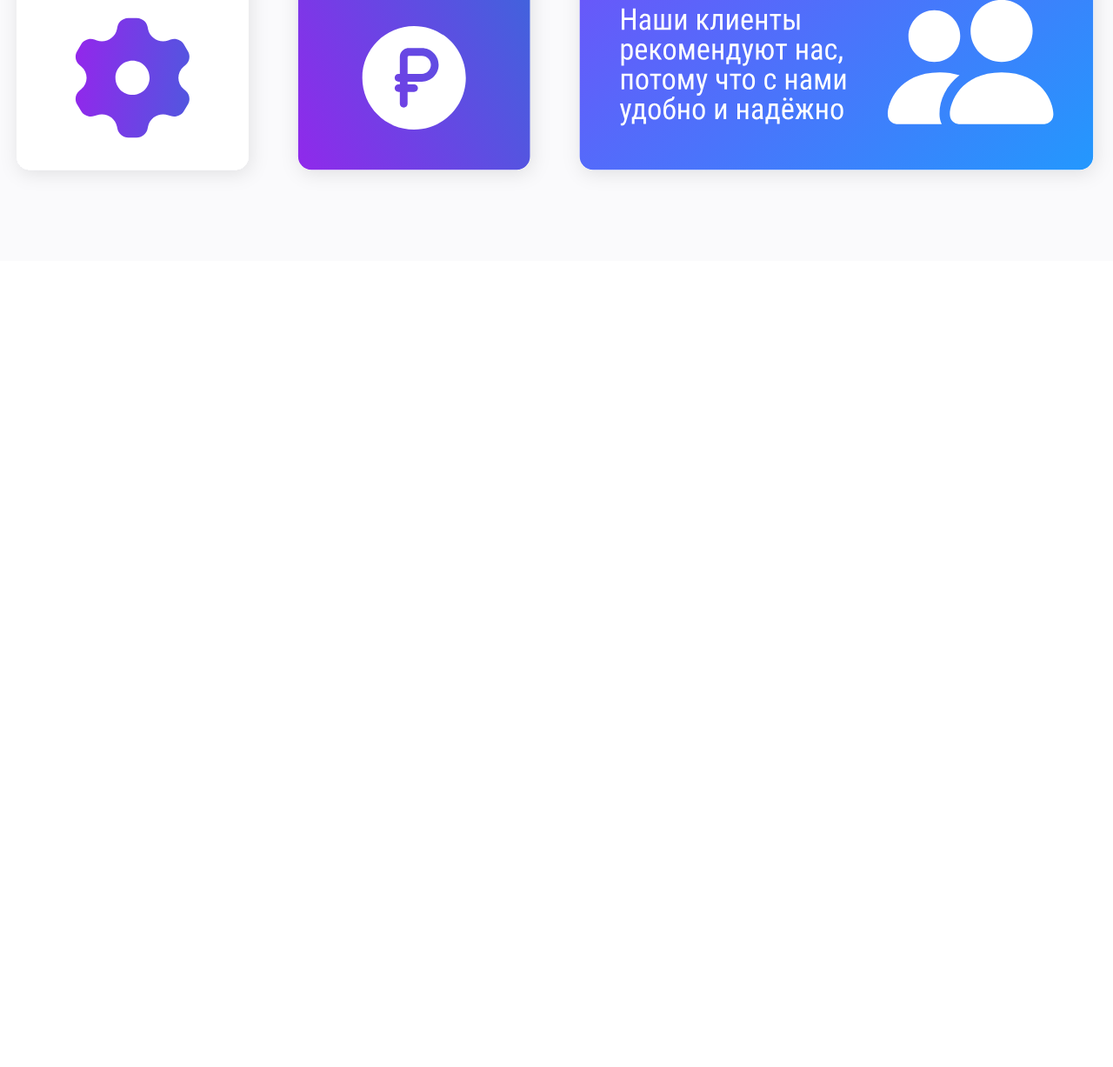
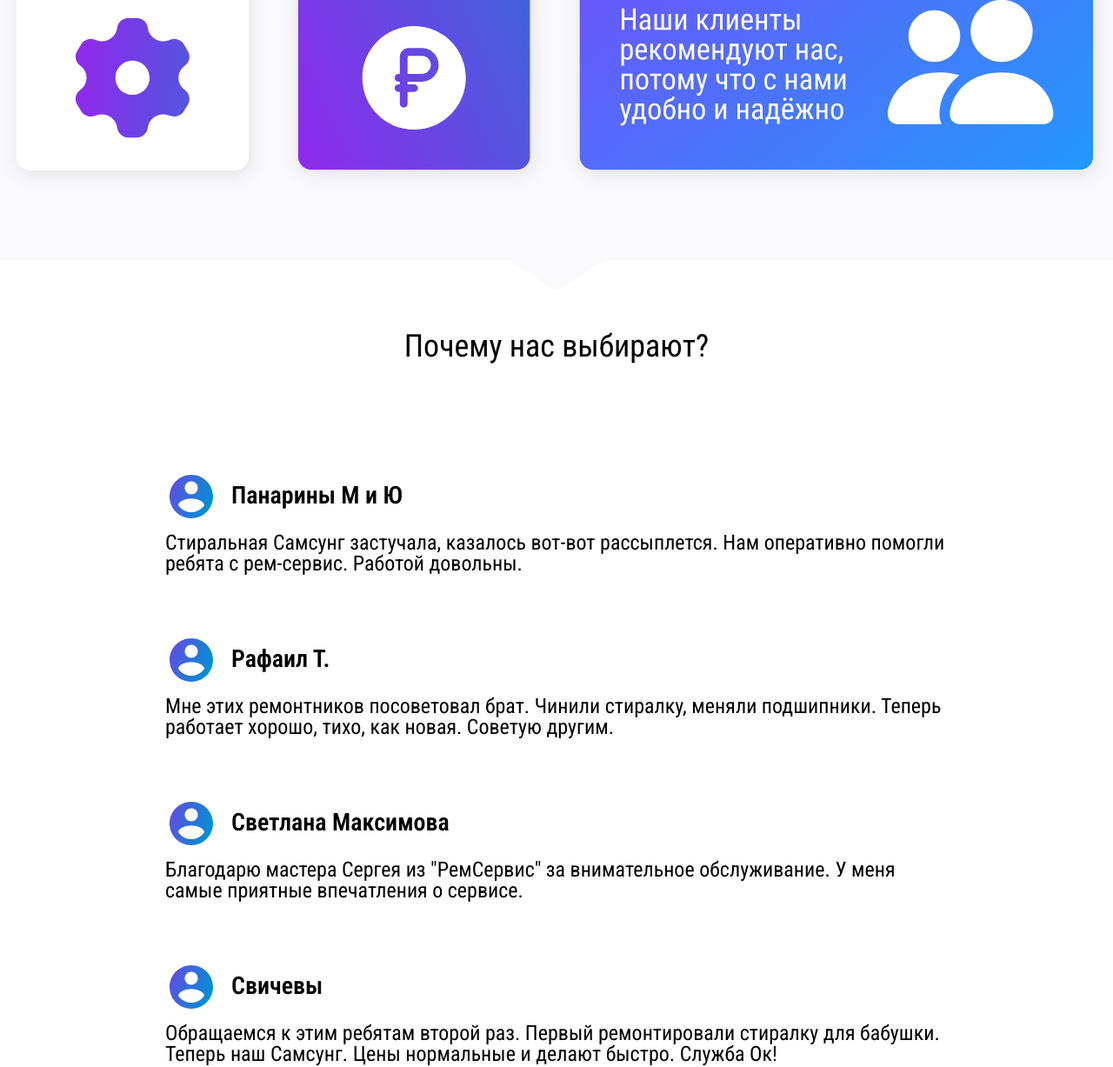
Before and after one commit to ShebalkovD/RemServis, a plain HTML site: page index.html in a window 1280 px wide. Shown: the part 2517-3744 px from the top of the page at 87% size. Before the commit the page ends 2817 px from the top, so only its background shows below. Drawn offline with Linux system fonts and the light colour scheme.

Commit message:
reviews section done

```diff
--- a/index.html
+++ b/index.html
@@ -124,6 +124,41 @@
                 <img src="src/img/cards.svg" alt="" class="advantages_cards">
             </div>
         </section>
+
+        <section class="reviews">
+            <img src="src/img/divider-gray.svg" alt="" class="divider">
+            <div class="container">
+                <h2 class="section_title">
+                    Почему нас выбирают?
+                </h2>
+                <ul class="reviews_list">
+                    <li class="reviews_list-item">
+                        <h3>Панарины М и Ю</h3>
+                        <p>Стиральная Самсунг застучала, казалось вот-вот рассыплется. Нам оперативно помогли ребята с рем-сервис. Работой довольны.</p>
+                    </li>
+                    <li class="reviews_list-item">
+                        <h3>Рафаил Т.</h3>
+                        <p>Мне этих ремонтников посоветовал брат.  Чинили стиралку, меняли подшипники. Теперь работает хорошо, тихо, как  новая. Советую другим.</p>
+                    </li>
+                    <li class="reviews_list-item">
+                        <h3>Светлана Максимова</h3>
+                        <p>Благодарю мастера Сергея из "РемСервис" за внимательное обслуживание. У меня самые приятные впечатления о сервисе.</p>
+                    </li>
+                    <li class="reviews_list-item">
+                        <h3>Свичевы</h3>
+                        <p>Обращаемся к этим ребятам второй раз.  Первый ремонтировали стиралку для бабушки. Теперь наш Самсунг. Цены  нормальные и делают быстро. Служба Ок!</p>
+                    </li>
+                    <li class="reviews_list-item">
+                        <h3>Амир</h3>
+                        <p>Мастера хорошие. Приехали быстро, как я  просил. Сразу по делу разложили в чем поломка, сколько стоит. Я дал  добро. Через час холодильник заработал. Обращайтеcь.</p>
+                    </li>
+                    <li class="reviews_list-item">
+                        <h3>Ирена Ф. Ю.</h3>
+                        <p>По ремонту стиральной машины обращалась  в Рем сервис. Сделали рассыпавшуюся на части стиральную машину за  несколько часов. Работает хорошо</p>
+                    </li>
+                </ul>
+            </div>
+        </section>
     </main>
 
 </body>
--- a/src/scss/_globals.scss
+++ b/src/scss/_globals.scss
@@ -28,6 +28,10 @@ a {
 .container {
     max-width: 1400px;
     margin: 0 auto;
+}
+
+section {
+    padding: 8rem 0;
 }
 
 .btn {
--- a/src/scss/style.scss
+++ b/src/scss/style.scss
@@ -140,7 +140,7 @@
 }
 .service {
     min-height: 100vh;
-    padding: 8rem 0;
+
     background-color: #fff;
     position: relative;
 
@@ -253,7 +253,7 @@
 .advantages {
     position: relative;
     background-color: $section_bg;
-    padding: 8rem 0;
+
 
     &_cards {
         display: block;
@@ -262,3 +262,48 @@
         margin-top: 14rem;
     }
 }
+
+.reviews {
+    position: relative;
+
+    &_list {
+        margin: 0 auto;
+        margin-top: 14rem;
+        list-style: none;
+        max-width: 90rem;
+
+
+        &-item {
+            text-align: left;
+            margin-top: 8.4rem;
+
+            &:first-child {
+                margin-top: 0;
+            }
+
+            h3 {
+                font-size: 2.8rem;
+                font-weight: 600;
+                margin-left: 7.6rem;
+                color: #000;
+                position: relative;
+
+                &::before {
+                    content: url("src/img/review.svg");
+                    display: block;
+                    width: 6rem;
+                    height: 6rem;
+                    position: absolute;
+                    top: -1.5rem;
+                    left: -7.6rem;
+                }
+            }
+
+            p {
+                margin-top: 2.8rem;
+                font-size: 2.4rem;
+                color: #000;
+            }
+        }
+    }
+}
```
Also changed, not shown: src/img/review.svg (added), style.css, 1 other file.
